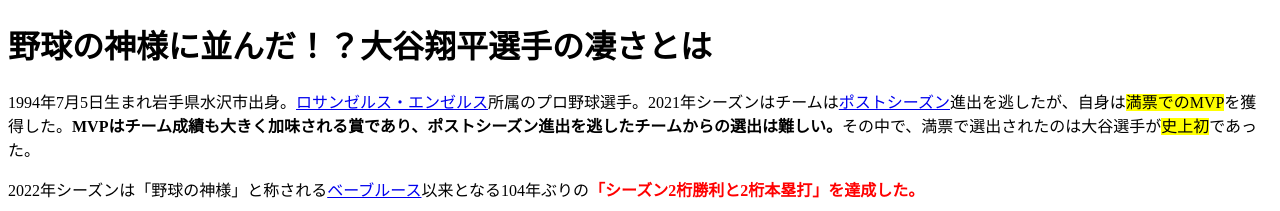
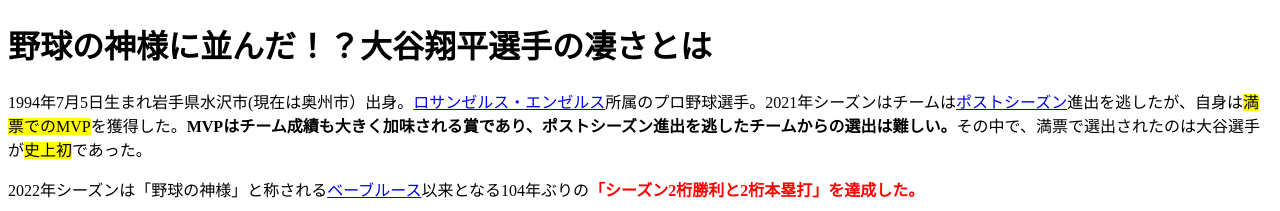
Before and after one commit to rokidei/ideki, a plain HTML site: page index.html in a window 1280 px wide. Shown: the top 211 px of the page. Drawn offline with Linux system fonts and the light colour scheme.

Commit message:
Update index.html

```diff
--- a/index.html
+++ b/index.html
@@ -6,7 +6,7 @@
 </head>
 <body>
 <h1>野球の神様に並んだ！？大谷翔平選手の凄さとは</h1>
-<p>1994年7月5日生まれ岩手県水沢市出身。<a href="https://www.mlb.com/angels">ロサンゼルス・エンゼルス</a>所属のプロ野球選手。2021年シーズンはチームは<a href=https://activel.jp/baseball/v5B26#heading-id-113129>ポストシーズン</a>進出を逃したが、自身は<mark>満票でのMVP</mark>を獲得した。<strong>MVPはチーム成績も大きく加味される賞であり、ポストシーズン進出を逃したチームからの選出は難しい。</strong>その中で、満票で選出されたのは大谷選手が<mark>史上初</mark>であった。</p>
+<p>1994年7月5日生まれ岩手県水沢市(現在は奥州市）出身。<a href="https://www.mlb.com/angels">ロサンゼルス・エンゼルス</a>所属のプロ野球選手。2021年シーズンはチームは<a href=https://activel.jp/baseball/v5B26#heading-id-113129>ポストシーズン</a>進出を逃したが、自身は<mark>満票でのMVP</mark>を獲得した。<strong>MVPはチーム成績も大きく加味される賞であり、ポストシーズン進出を逃したチームからの選出は難しい。</strong>その中で、満票で選出されたのは大谷選手が<mark>史上初</mark>であった。</p>
 <P>2022年シーズンは「野球の神様」と称される<a href=https://www.sankei.com/article/20220810-2YYHCP7OIJNXNJOL5IOHCIZFZA>ベーブルース</a>以来となる104年ぶりの<strong><font color=red>「シーズン2桁勝利と2桁本塁打」を達成した。</font></strong></P>
 <img width="400" src=https://www.cnn.co.jp/storage/2021/04/28/48154f89db4a071f4e63987633feb91d/t/768/432/d/210427124818-shohei-ohtani-babe-ruth-split-super-169.jpg><br>
 <h2><font color=gold>代名詞二刀流</h2></font>
```
